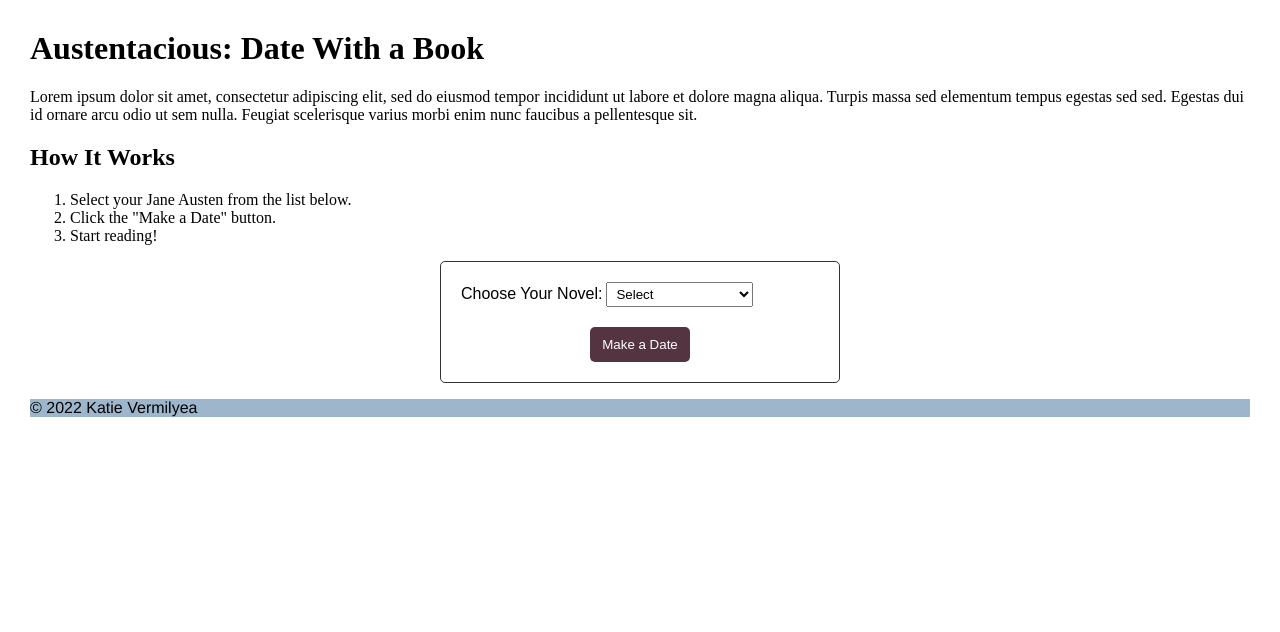
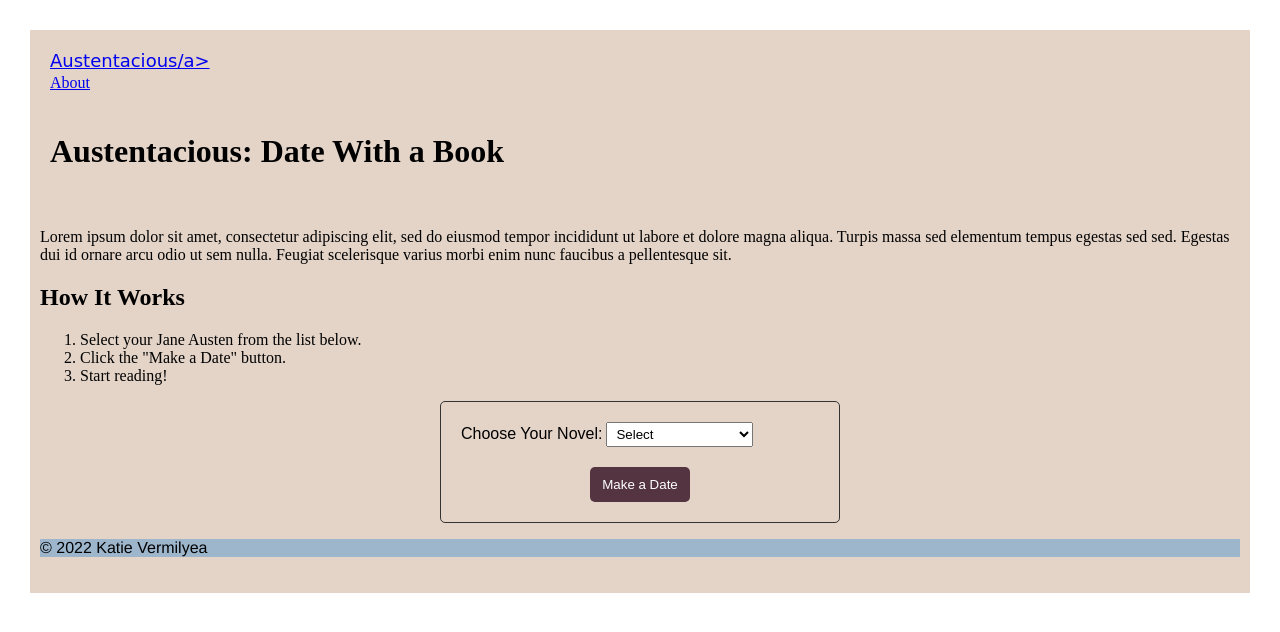
Before and after one commit to kvermily/kvermily.github.io, a plain HTML site: page Austentacious Project/index.html in a window 1280 px wide. Drawn offline with Linux system fonts and the light colour scheme.

Commit message:
test header

```diff
--- a/Austentacious Project/index.html
+++ b/Austentacious Project/index.html
@@ -3,9 +3,13 @@
     <head>
         <meta charset="utf-8">
 	    <meta name="viewport" content="width=device-width , initial-scale-1">
-        <title>Austentacious: Date with a Book</title>
         <link rel="stylesheet" href="style.css">
 	    <meta name="" content="">
+        <div class="header">
+            <a href="#default" class="logo">Austentacious/a>
+            <div class="header-right">
+              <a href="#about">About</a>
+            </div>
     </head>
     <body>
         <header class="page header">
--- a/Austentacious Project/style.css
+++ b/Austentacious Project/style.css
@@ -4,6 +4,18 @@ label {
     font-family: "Fira Sans", sans-serif;
 }
 
+.header {
+    overflow: hidden;
+    background-color: #E4D4C8;
+    padding: 20px 10px;
+}
+
+.logo {
+    font-family: cursive;
+    font-size: large;
+    text-align: left;
+    padding-left: 10px;
+}
 
 * {
     box-sizing: border-box;
```
